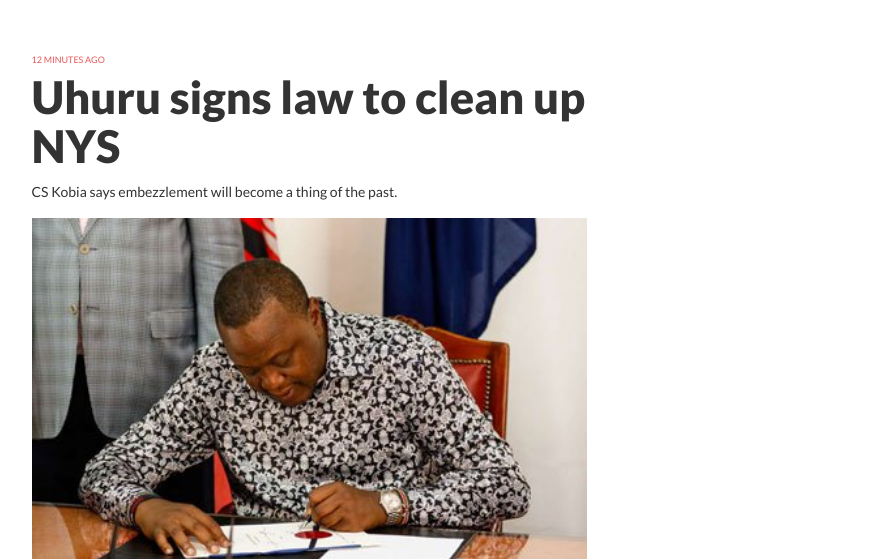
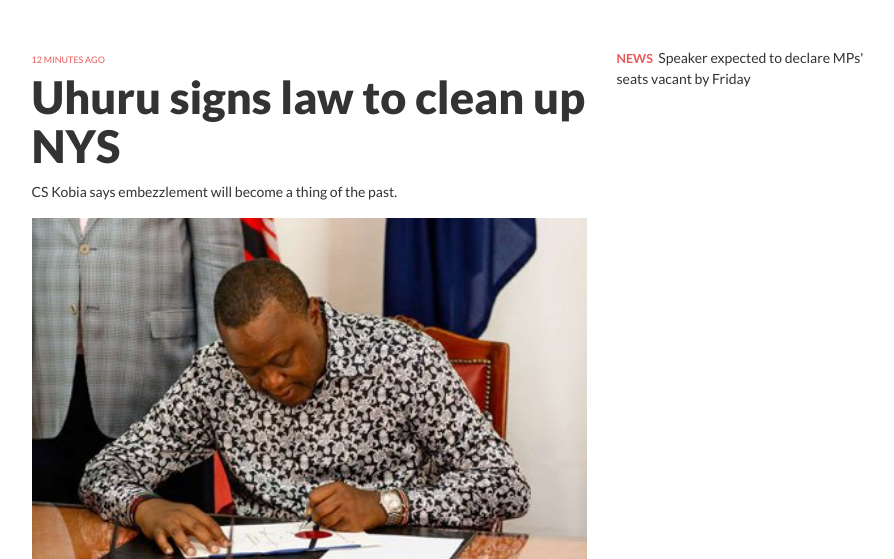
Before and after one commit to YomZsamora/News-Highlight, a Flask app: template app/templates/index.html in a window 1280 px wide. Shown: the part 82-641 px from the top of the page, without its empty margins (331-1225 px from the left). Run offline with Flask 2, Linux system fonts and the light colour scheme; the template is opened without the code that fills it, so the values that code supplies are empty; parts of the project's set-up code (start-up, migrations or seed data) failed here and were passed over; some libraries are stand-ins or nearby versions.

Commit message:
Finalized design for news sources section.

```diff
--- a/app/static/css/style.css
+++ b/app/static/css/style.css
@@ -71,9 +71,10 @@
     box-sizing: border-box;
 }
 
-.story-highlight h6 {
+.story-highlight h6, .publish-date {
     font-size: .9rem;
 }
+
 
 .story-highlight h2 {
     font-family: 'latoblack', sans-serif;
@@ -101,6 +102,8 @@
     float: left;
     margin: 6px 18px 0 0;
     max-width: 200px;
+    max-height: 110px;
+    overflow:hidden;
 }
 
 .medium-highlight h4 {
@@ -140,3 +143,32 @@
 .footer p {
 	margin-top:10px;
 }
+
+.sidebar-right {
+    margin-top: 24px;
+    margin-bottom: 10px;
+}
+
+li.sources-highlight {
+    list-style: none;
+}
+
+.sources-highlight {
+    line-height: 21px;
+}
+
+.sources-highlight a {
+    font-size: 14px;
+    color: #333;
+}
+
+.sources-highlight a:hover {
+    text-decoration: none;
+}
+
+.sources-highlight span {
+    color: #e85858;
+    font-family: 'latoBold', sans-serif;
+    text-transform: uppercase;
+    font-size: 12.5px;
+}
--- a/app/templates/index.html
+++ b/app/templates/index.html
@@ -47,12 +47,19 @@
 						</figure>
 						<h4 class="line-clamp-2"><a href="{{ news.url }}">{{ news.title }}</a></h4>
 						<p class="line-clamp-2">{{ news.description }}</p>
-						<p>Published at {{ news.publishedAt }}</p>
+						<p class="publish-date">Published at <strong>{{ news.publishedAt }}</strong></p>
 					</div>
 				</div>
 				{% endfor %}
 			</div>
-			<div class="col-md-3"></div>
+			<div class="col-md-3">
+				<div class="sidebar-right">
+					<li class="story-highlight sources-highlight">
+						<a href=""><span>News</span></a>&nbsp;
+						<a href="">Speaker expected to declare MPs' seats vacant by Friday</a>
+					</li>
+				</div>
+			</div>
 		</div>
 		<footer class="footer"><p>© 2018 All Rights Reserved. Moringa School, News Highlights Project. Developed by Yommie Samora.</p></footer>
 	</div>
```
